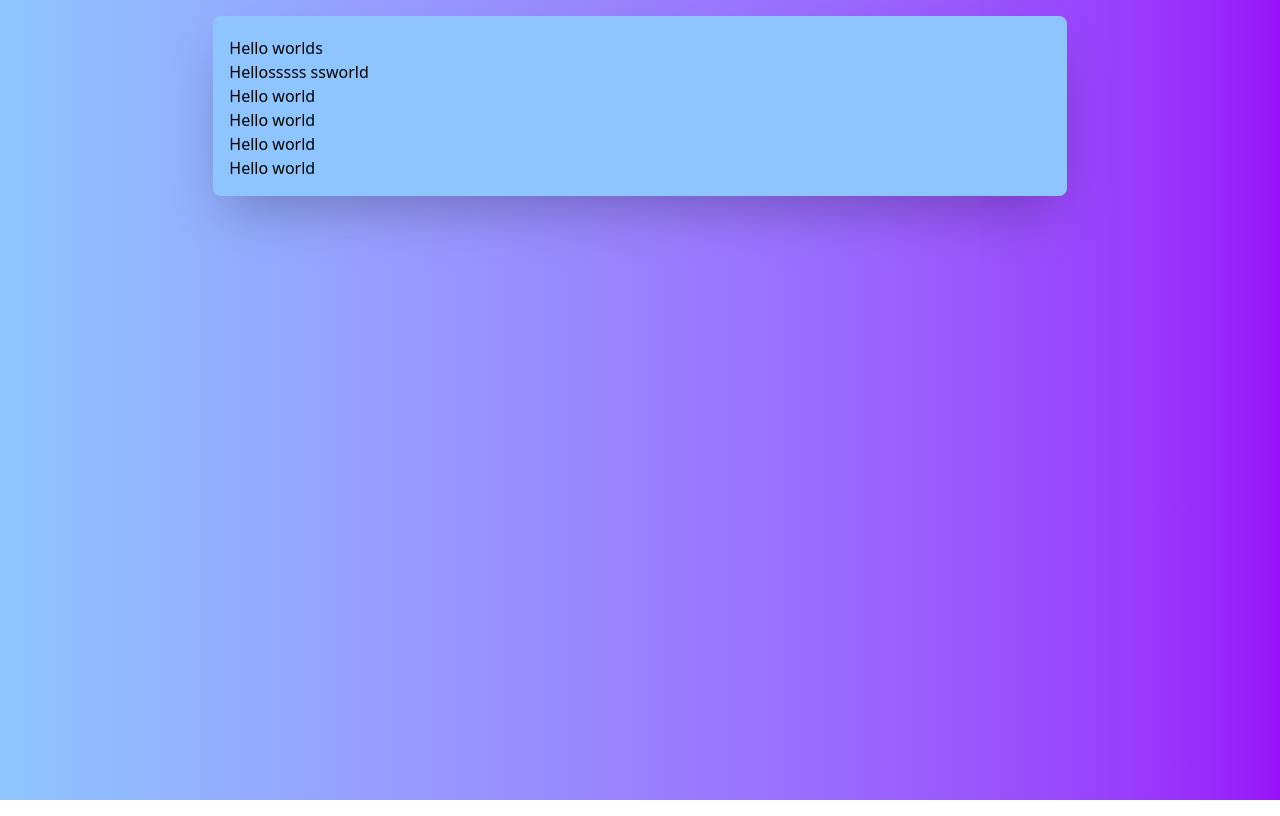
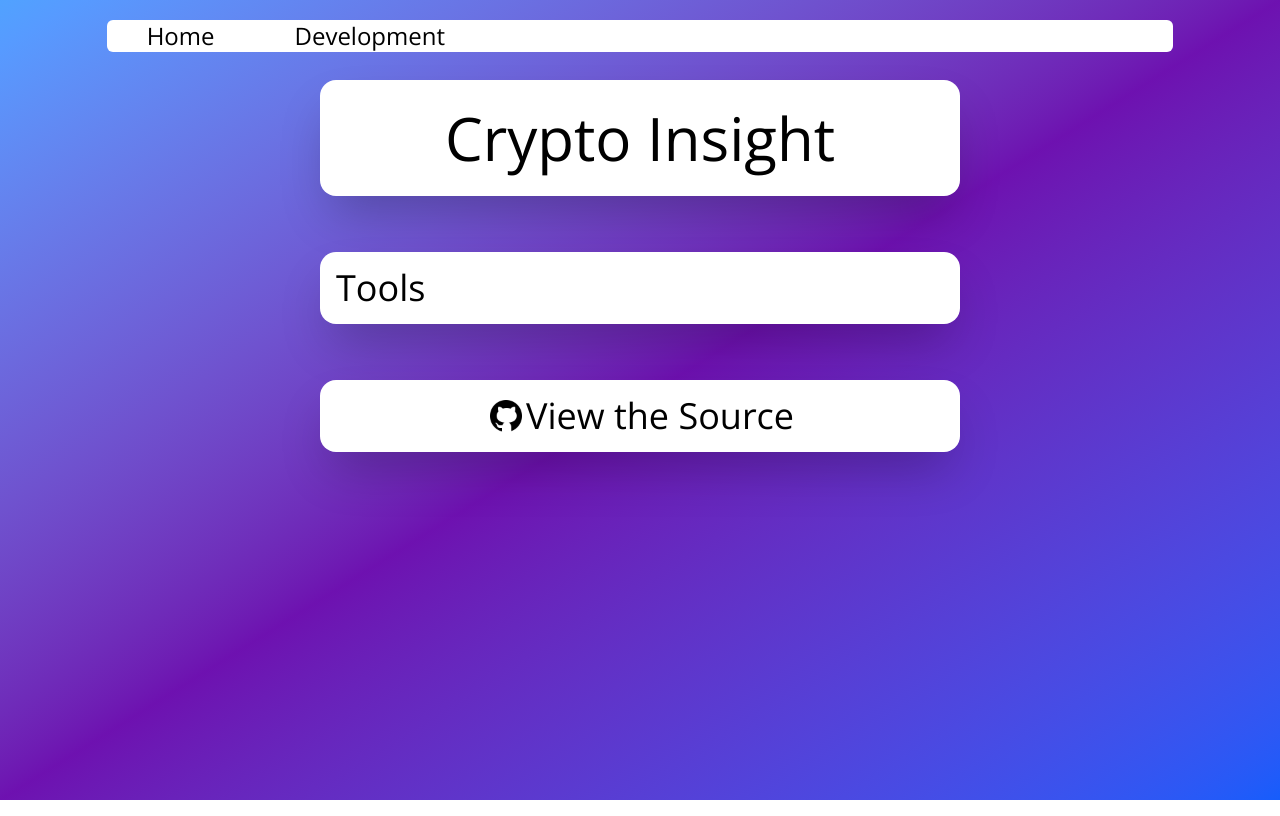
Before and after one commit to m9m/CryptoInsight, a Node server app: page /home in a window 1280 px wide. Run offline with Node 20, Linux system fonts and the light colour scheme; style sheets or scripts are compiled from the project's sources.

Commit message:
Added navbar and Open Sans font

```diff
--- a/views/home.ejs
+++ b/views/home.ejs
@@ -2,19 +2,40 @@
 
 <head>
     <title>Crypto Insight</title>
+    <link rel="preconnect" href="https://fonts.googleapis.com">
+    <link rel="preconnect" href="https://fonts.gstatic.com" crossorigin>
+    <link href="https://fonts.googleapis.com/css2?family=Open+Sans&display=swap" rel="stylesheet">
     <link rel="stylesheet" href="css/home.css">
+
+
 </head>
 
 <body>
-    <div class="w-full h-full bg-blue bg-gradient-to-r from-blue-300 to-purple-600">
-        <div class="pb-4">
-            <div class="w-11/12 bg-red-400"></div>
-        </div>
+    <div class="w-full h-full font-custom bg-blue bg-gradient-to-br from-blue-500 to-purple-700 xl:from-blue-400 xl:to-blue-600 xl:via-purple-800">
         <main role="main" class="flex flex-col w-full h-screen">
-            <div class="px-4 pt-5 pb-4 mx-auto bg-blue-300 border-black border-solid rounded-lg shadow-2xl sm:w-5/6 lg:w-2/3">
-                <p>Hello worlds</p>
-                 <p>Hellosssss ssworld</p> <p>Hello world</p> <p>Hello world</p> <p>Hello world</p> <p>Hello world</p>
+
+            <nav class="z-20 w-5/6 mx-auto mt-5 text-2xl bg-white rounded-md">
+                <ul class="flex flex-row">
+                    <li class="transition duration-500 ease-in-out hover:bg-blue-500"><a class="px-10 py-5 " href="/home">Home</a></li>
+                    <li><a class="px-10 py-5" href="/development">Development</a></li>
+                </ul>
+            </nav>
+
+            <div class="flex flex-row justify-center mx-auto bg-white border-black border-solid shadow-2xl my-7 p-7 rounded-2xl sm:w-4/5 md:w-3/4 xl:w-1/2">
+                <h2 class="text-6xl">Crypto Insight</h2>
             </div>
+
+            <div class="p-4 mx-auto bg-white border-black border-solid shadow-2xl my-7 rounded-2xl sm:w-4/5 md:w-3/4 xl:w-1/2">
+                <h2 class="text-4xl">Tools</h2>
+            </div>
+
+            <a href="https://github.com/m9m/CryptoInsight">
+                <div class="flex flex-row justify-center p-4 mx-auto bg-white border-black border-solid shadow-2xl my-7 rounded-2xl sm:w-4/5 md:w-3/4 xl:w-1/2">
+                    <img class="w-10 h-10" src="/images/github.png" alt="github logo">
+                    <h2 class="text-4xl">View the Source</h2>
+                </div>
+            </a>
+
         </main>
     </div>
 </body>
```
